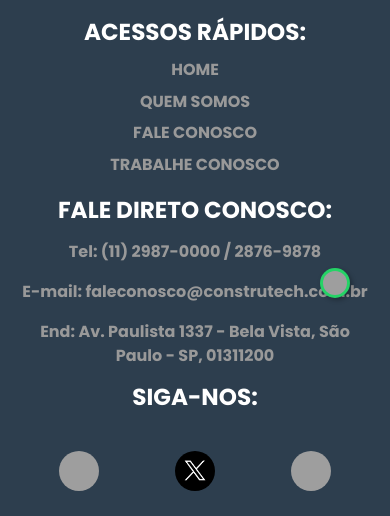
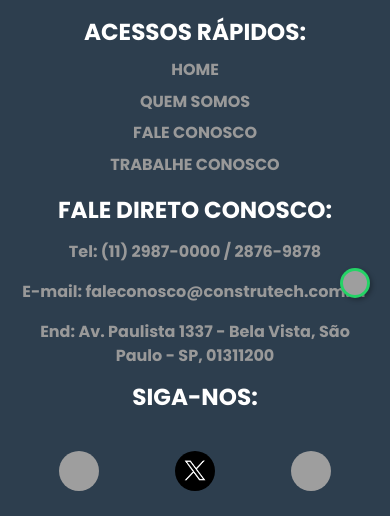
Before and after one commit to robertoscolar/plataforma-rh, a PHP site: page /index.php in a window 390 px wide. Shown: the part 526-1042 px from the top of the page. Run offline with PHP 8.4, Linux system fonts and the light colour scheme; some web fonts are replaced; grey boxes are pictures that could not be loaded.

Commit message:
Revetendo Whats

```diff
--- a/css/main.css
+++ b/css/main.css
@@ -471,7 +471,6 @@ button {
     .whatsapp-float {
         width: 30px;
         height: 30px;
-        right: 40px;
     }
 
     .titulo {
```
